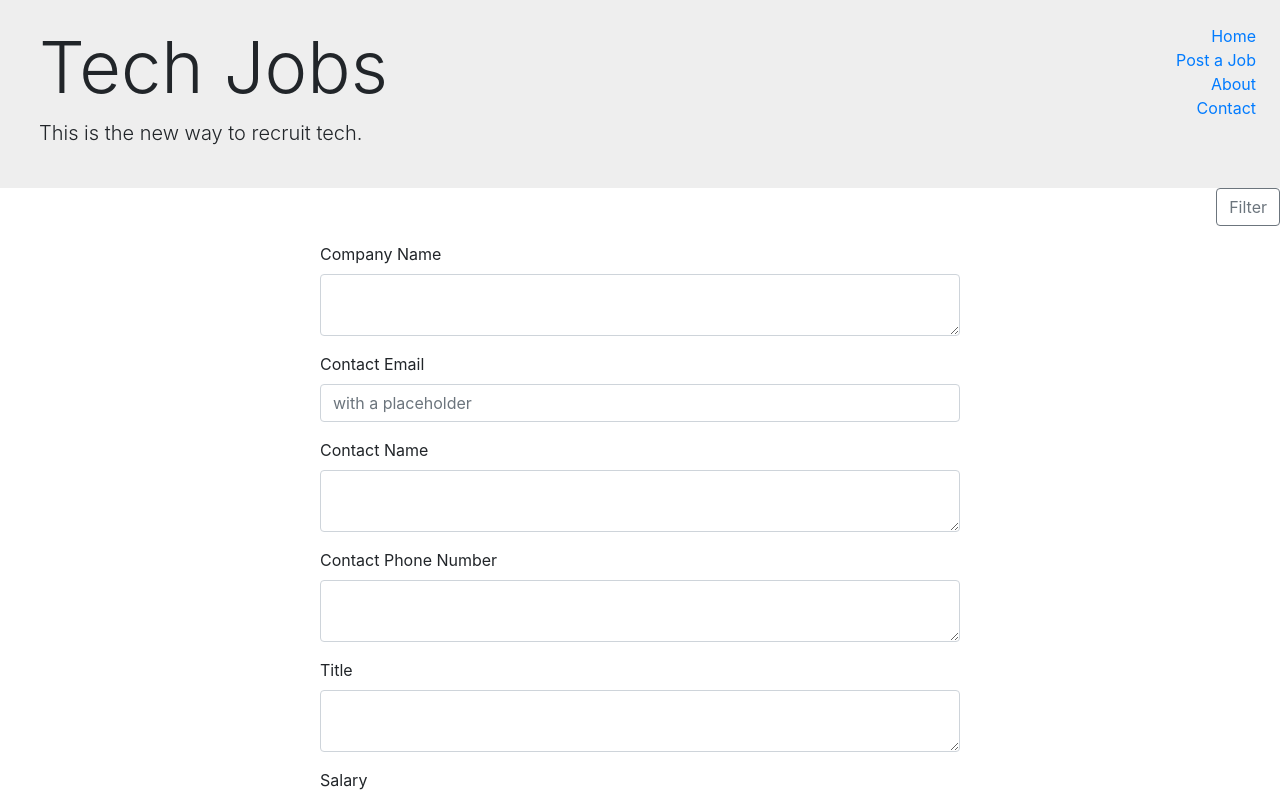
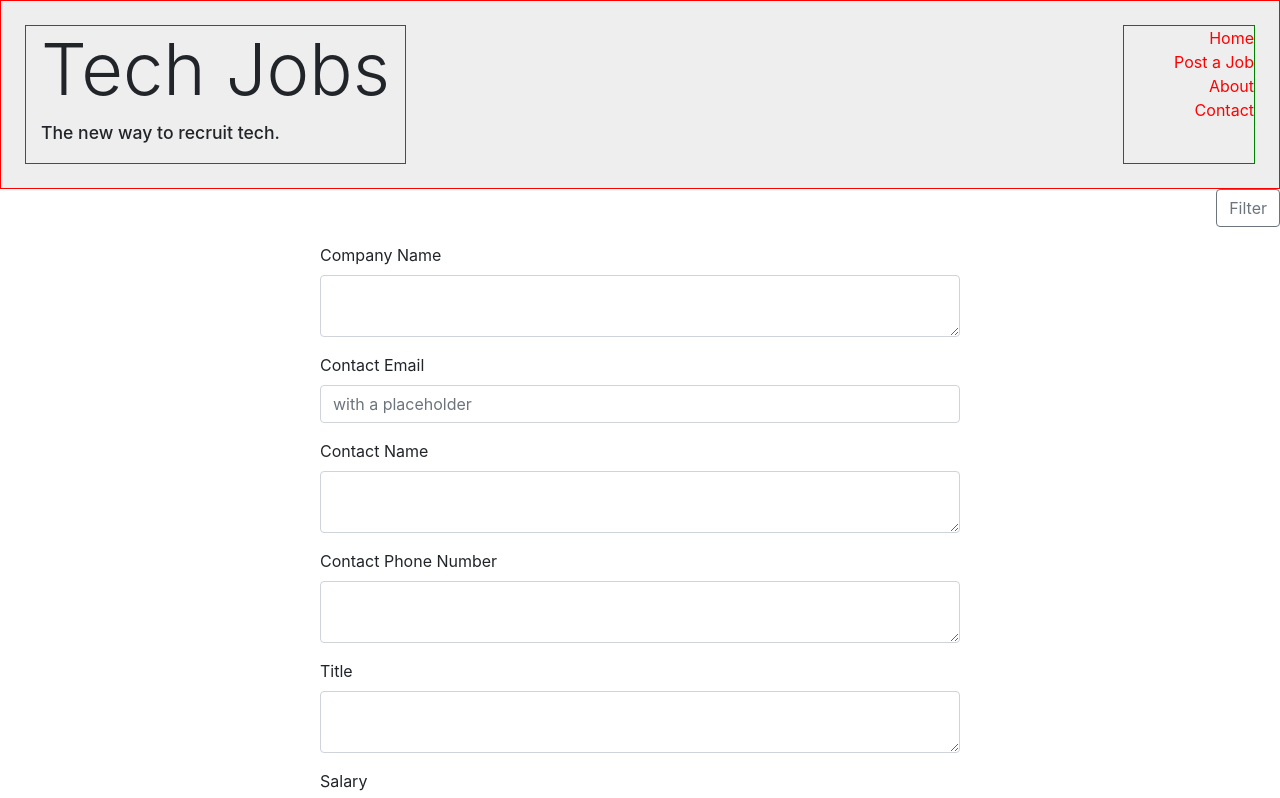
Before and after one commit to fraser182/RecruitmentApp, a React (Create React App) app in the folder recruitment_app/front_end/recruitment_viewer/: page /jobs/new in a window 1280 px wide. Shown: the top 798 px of the page. Built offline with nearby package versions, Linux system fonts and the light colour scheme; no server answers.

Commit message:
working on header styling

```diff
--- a/recruitment_app/front_end/recruitment_viewer/src/containers/Header/HeaderContainer.js
+++ b/recruitment_app/front_end/recruitment_viewer/src/containers/Header/HeaderContainer.js
@@ -11,7 +11,7 @@ const HeaderContainer = (props) => {
         <div className="header-left-techjobs">
         <Container fluid>
           <h1 className="display-3">Tech Jobs</h1>
-          <p className="lead">This is the new way to recruit tech.</p>
+          <p>The new way to recruit tech.</p>
         </Container>
         </div>
           <div className="header-right">
--- a/recruitment_app/front_end/recruitment_viewer/src/css/HeaderContainer.css
+++ b/recruitment_app/front_end/recruitment_viewer/src/css/HeaderContainer.css
@@ -4,13 +4,74 @@
   justify-content: space-between;
   background-color: #eee;
   padding: 1.5rem;
+  border: 1px solid red;
+}
+
+.header-left-techjobs{
+  border: 1px solid red;
 }
 
 .active {
-    color: red;
-    text-decoration: none;
-  }
+  color: red;
+  text-decoration: none;
+}
 
 ul {
   list-style-type: none;
+
 }
+
+li {
+
+  list-style-type: none;
+
+}
+
+.logo {
+  font-size: 5em;
+  border: 1px solid green;
+}
+
+p {
+  font-size: 1.1em;
+  font-weight: 500;
+  /* border: 1px solid green; */
+}
+
+.header-right{
+  border: 1px solid green;
+}
+
+.link {
+  user-select: none;
+  text-decoration: none;
+}
+
+a {
+
+  text-decoration: none;
+}
+
+.navLink{
+  color: pink;
+}
+/* unvisited link */
+a:link {
+  color: red;
+}
+
+/* visited link */
+a:visited {
+  color: black;
+}
+
+/* mouse over link */
+a:hover {
+  text-decoration: none;
+  color: hotpink;
+}
+
+/* selected link */
+a:active {
+  color: red;
+}
```
